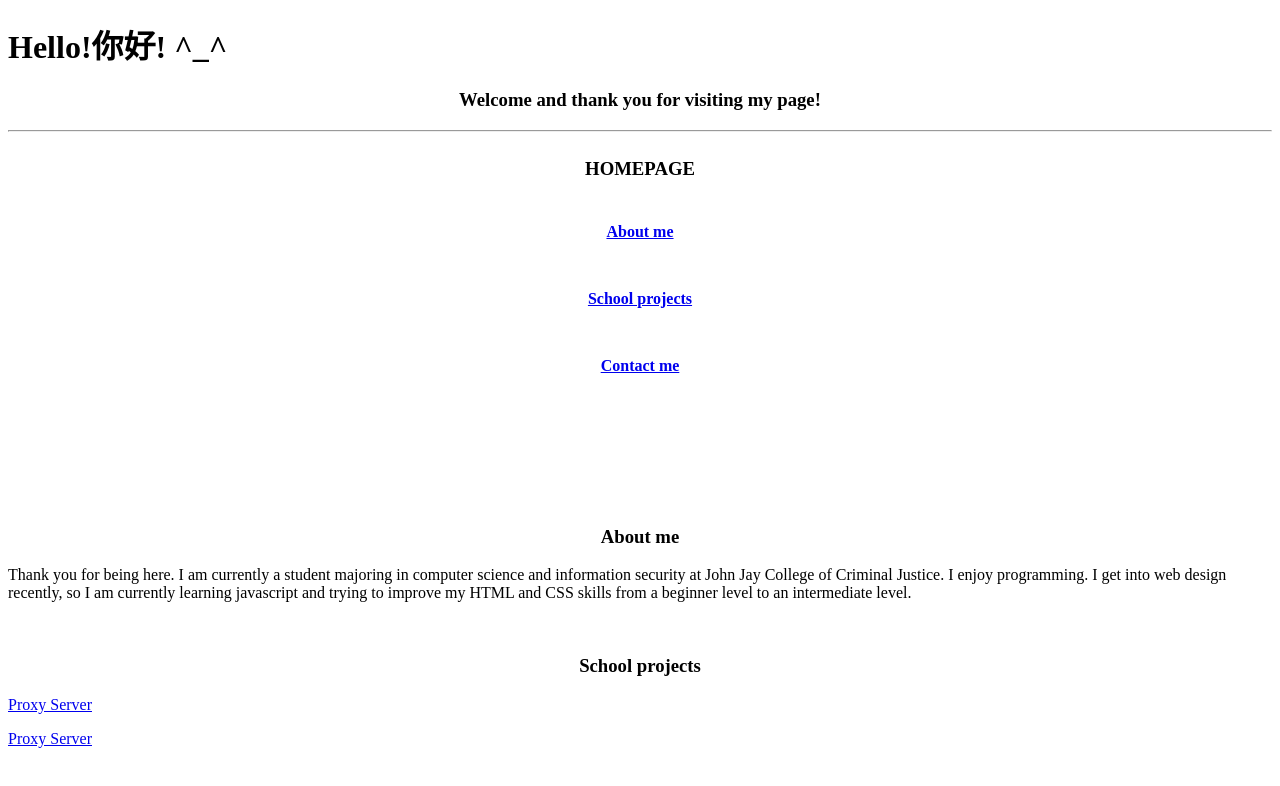
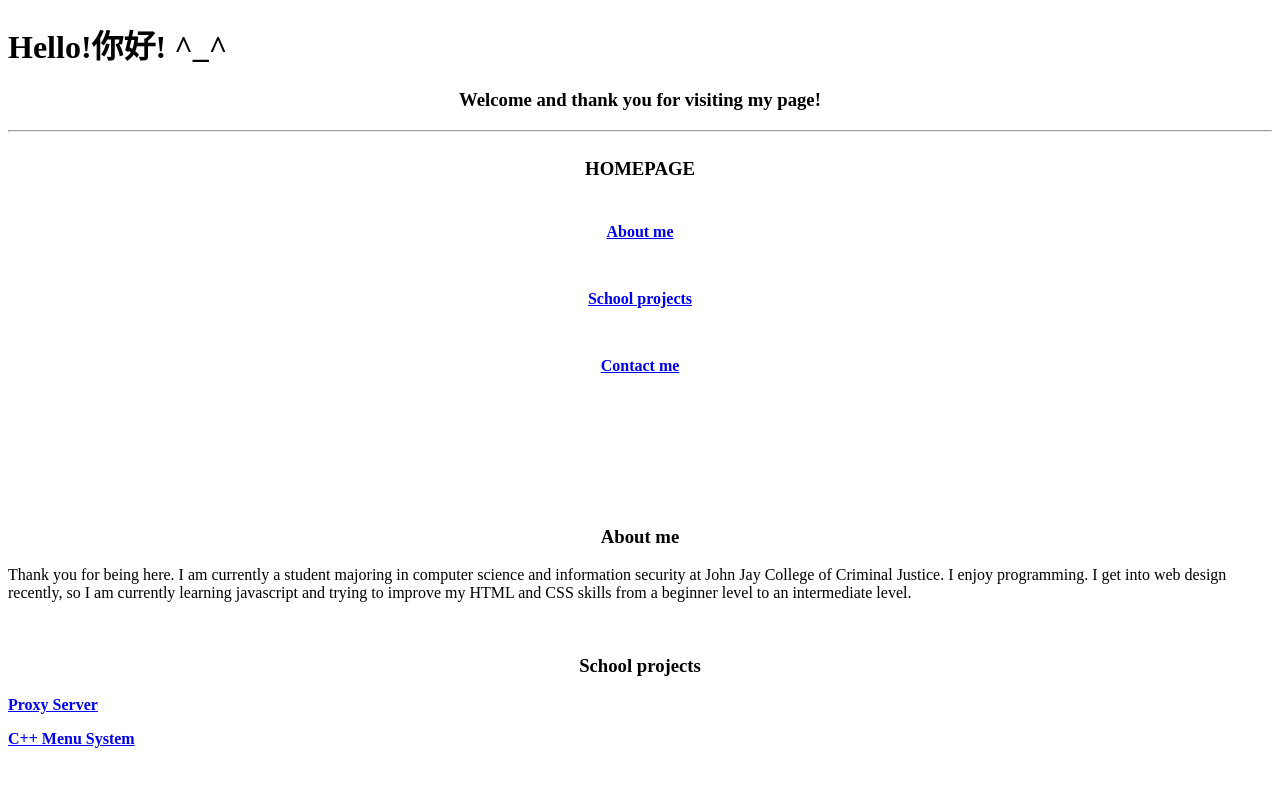
Before and after one commit to loktung/loktung.github.io, a plain HTML site: page index.html in a window 1280 px wide. Drawn offline with Linux system fonts and the light colour scheme.

Commit message:
Update index.html

```diff
--- a/index.html
+++ b/index.html
@@ -41,8 +41,8 @@
 <br/>
 <!--Projects section leave the project that I have done here-->
 <h3 id="Projects" align="center" class="vred">School projects</h3>
-<p class="p1 bold"><a href="python.html">Proxy Server</a></p>
-<p class="p1 bold"><a href="c++.html">Proxy Server</a></p>
+<p class="p1"><a href="python.html"><b>Proxy Server</b></a></p>
+<p class="p1"><a href="c++.html"><b>C++ Menu System</b></a></p>
 
 
 </body>
```
